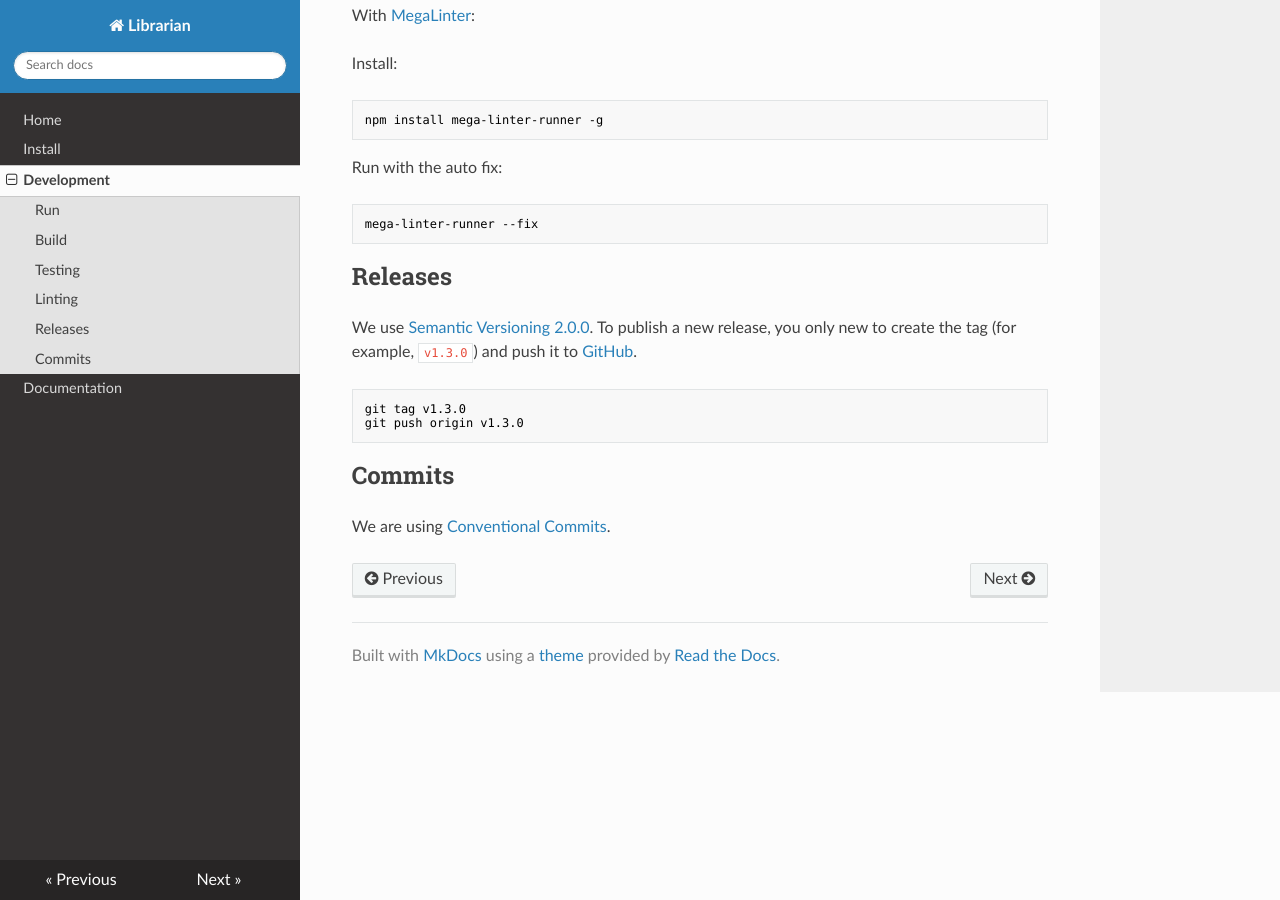
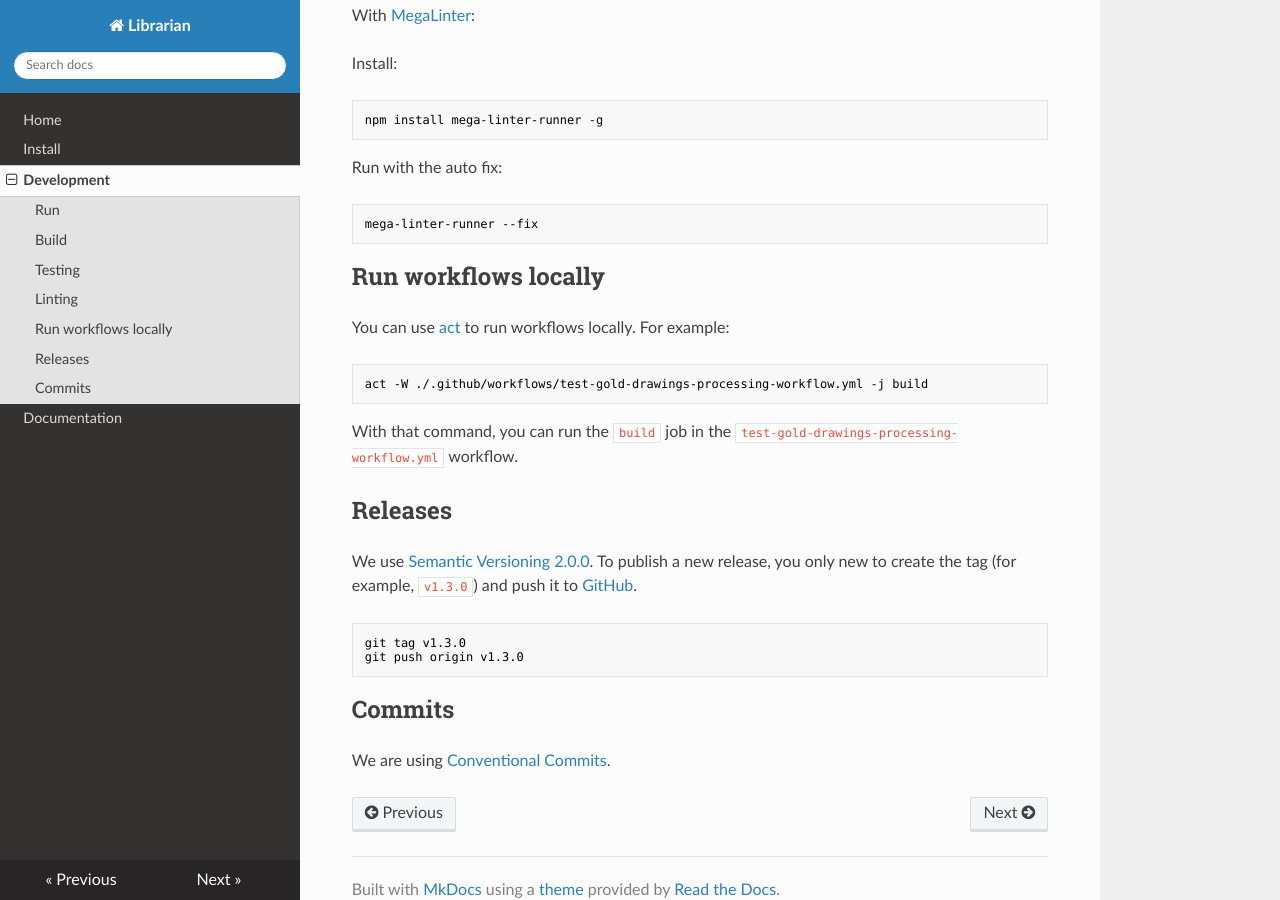
Before and after one commit to nautilus-cyberneering/nautilus-librarian, an MkDocs documentation site: the page built from docs/development.md, in a window 1280 px wide and 900 px high, scrolled down 1708 px. Built offline with MkDocs 1.6.1, drawn with Linux system fonts in a browser that asks for light colours; nearby versions of some CDN libraries.

Commit message:
test: [#15] integration test for gold-drawings-processing command

````diff
--- a/docs/development.md
+++ b/docs/development.md
@@ -98,6 +98,16 @@ Run with the auto fix:
 mega-linter-runner --fix
 ```
 
+## Run workflows locally
+
+You can use [act](https://github.com/nektos/act) to run workflows locally. For example:
+
+```shell
+act -W ./.github/workflows/test-gold-drawings-processing-workflow.yml -j build
+```
+
+With that command, you can run the `build` job in the `test-gold-drawings-processing-workflow.yml` workflow.
+
 ## Releases
 
 We use [Semantic Versioning 2.0.0](https://semver.org/spec/v2.0.0.html). To publish a new release, you only new to
````
Also changed, not shown: 1 other file.
